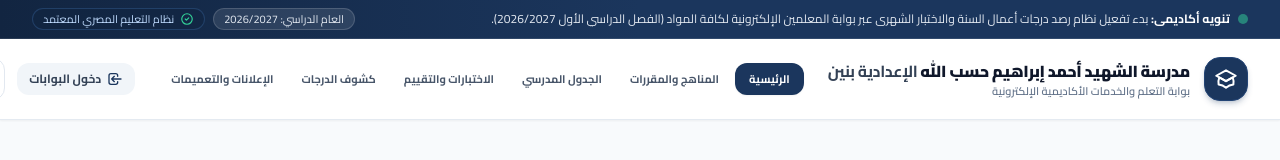
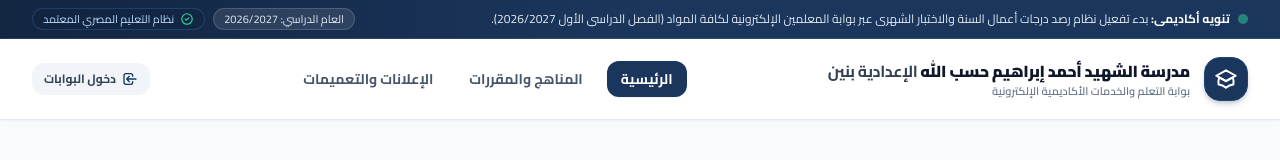
Before and after one commit to AsmaaKhaaled/Elshahid-Ahmed-Ebrahem-school-FrontEnd, an Angular app: page / in a window 1280 px wide. Shown: the top 160 px of the page. Built offline with nearby package versions, Linux system fonts and the light colour scheme.

Commit message:
feat(navbar): trim navbar links to core items and hide notifications bell when unauthenticated

```diff
--- a/src/app/features/home/home.component.html
+++ b/src/app/features/home/home.component.html
@@ -50,24 +50,15 @@
         </div>
       </div>
 
-      <!-- Middle Navigation Links (Desktop: lg and above) - Centered & Balanced -->
-      <nav class="hidden xl:flex items-center justify-center gap-1 2xl:gap-2 text-[11px] 2xl:text-xs font-bold text-slate-600 flex-1 mx-2 2xl:mx-4">
-        <a routerLink="/" class="px-2.5 xl:px-3.5 py-1.5 xl:py-2 rounded-xl bg-portal-navy text-white shadow-sm whitespace-nowrap transition-all">
+      <!-- Middle Navigation Links (Desktop) - Centered & Balanced -->
+      <nav class="hidden md:flex items-center justify-center gap-2 lg:gap-3 text-xs lg:text-sm font-bold text-slate-600 flex-1 mx-4">
+        <a routerLink="/" class="px-3.5 py-2 rounded-xl bg-portal-navy text-white shadow-sm whitespace-nowrap transition-all">
           الرئيسية
         </a>
-        <a routerLink="/subjects" class="px-2 xl:px-3 py-1.5 xl:py-2 rounded-xl hover:bg-slate-100 hover:text-slate-900 whitespace-nowrap transition-colors">
+        <a routerLink="/subjects" class="px-3 py-2 rounded-xl hover:bg-slate-100 hover:text-slate-900 whitespace-nowrap transition-colors">
           المناهج والمقررات
         </a>
-        <a routerLink="/lessons" class="px-2 xl:px-3 py-1.5 xl:py-2 rounded-xl hover:bg-slate-100 hover:text-slate-900 whitespace-nowrap transition-colors">
-          الجدول المدرسي
-        </a>
-        <a routerLink="/exams" class="px-2 xl:px-3 py-1.5 xl:py-2 rounded-xl hover:bg-slate-100 hover:text-slate-900 whitespace-nowrap transition-colors">
-          الاختبارات والتقييم
-        </a>
-        <a routerLink="/grades" class="px-2 xl:px-3 py-1.5 xl:py-2 rounded-xl hover:bg-slate-100 hover:text-slate-900 whitespace-nowrap transition-colors">
-          كشوف الدرجات
-        </a>
-        <a routerLink="/announcements" class="px-2 xl:px-3 py-1.5 xl:py-2 rounded-xl hover:bg-slate-100 hover:text-slate-900 whitespace-nowrap transition-colors">
+        <a routerLink="/announcements" class="px-3 py-2 rounded-xl hover:bg-slate-100 hover:text-slate-900 whitespace-nowrap transition-colors">
           الإعلانات والتعميمات
         </a>
       </nav>
@@ -91,11 +82,22 @@
               </svg>
             </button>
           </div>
+
+          <!-- Notifications Bell (Only shown when logged in) -->
+          <a
+            routerLink="/announcements"
+            class="relative p-2 sm:p-2.5 rounded-xl border border-slate-200 text-slate-600 hover:text-slate-900 hover:bg-slate-50 transition-colors shrink-0"
+            title="الإشعارات المدرسية">
+            <svg class="w-5 h-5" fill="none" viewBox="0 0 24 24" stroke="currentColor">
+              <path stroke-linecap="round" stroke-linejoin="round" stroke-width="2" d="M15 17h5l-1.405-1.405A2.032 2.032 0 0118 14.158V11a6.002 6.002 0 00-4-5.659V5a2 2 0 10-4 0v.341C7.67 6.165 6 8.388 6 11v3.159c0 .538-.214 1.055-.595 1.436L4 17h5m6 0v1a3 3 0 11-6 0v-1m6 0H9" />
+            </svg>
+            <span class="absolute top-1.5 right-1.5 w-2 h-2 bg-rose-500 rounded-full"></span>
+          </a>
         } @else {
           <!-- Quick Portal Entrance Button -->
           <a
             href="#portal-login-section"
-            class="hidden md:inline-flex items-center gap-1.5 px-3 py-2 rounded-xl bg-slate-100 hover:bg-slate-200/80 text-slate-700 font-bold text-xs transition-colors whitespace-nowrap">
+            class="inline-flex items-center gap-1.5 px-3 py-2 rounded-xl bg-slate-100 hover:bg-slate-200/80 text-slate-700 font-bold text-xs transition-colors whitespace-nowrap">
             <svg class="w-4 h-4 text-portal-navy" fill="none" viewBox="0 0 24 24" stroke="currentColor">
               <path stroke-linecap="round" stroke-linejoin="round" stroke-width="2" d="M11 16l-4-4m0 0l4-4m-4 4h14m-5 4v1a3 3 0 01-3 3H6a3 3 0 01-3-3V7a3 3 0 013-3h7a3 3 0 013 3v1" />
             </svg>
@@ -103,22 +105,11 @@
           </a>
         }
 
-        <!-- Notifications Bell -->
-        <a
-          routerLink="/announcements"
-          class="relative p-2 sm:p-2.5 rounded-xl border border-slate-200 text-slate-600 hover:text-slate-900 hover:bg-slate-50 transition-colors shrink-0"
-          title="الإشعارات المدرسية">
-          <svg class="w-5 h-5" fill="none" viewBox="0 0 24 24" stroke="currentColor">
-            <path stroke-linecap="round" stroke-linejoin="round" stroke-width="2" d="M15 17h5l-1.405-1.405A2.032 2.032 0 0118 14.158V11a6.002 6.002 0 00-4-5.659V5a2 2 0 10-4 0v.341C7.67 6.165 6 8.388 6 11v3.159c0 .538-.214 1.055-.595 1.436L4 17h5m6 0v1a3 3 0 11-6 0v-1m6 0H9" />
-          </svg>
-          <span class="absolute top-1.5 right-1.5 w-2 h-2 bg-rose-500 rounded-full"></span>
-        </a>
-
-        <!-- Mobile / Tablet Hamburger Menu Toggle (< lg) -->
+        <!-- Mobile / Tablet Hamburger Menu Toggle (< md) -->
         <button
           (click)="toggleMobileMenu()"
           type="button"
-          class="xl:hidden p-2 sm:p-2.5 rounded-xl border border-slate-200 text-slate-700 hover:bg-slate-100 hover:text-portal-navy transition-colors shrink-0 focus:outline-none"
+          class="md:hidden p-2 sm:p-2.5 rounded-xl border border-slate-200 text-slate-700 hover:bg-slate-100 hover:text-portal-navy transition-colors shrink-0 focus:outline-none"
           title="القائمة">
           @if (isMobileMenuOpen()) {
             <svg class="w-5 h-5" fill="none" viewBox="0 0 24 24" stroke="currentColor">
@@ -134,11 +125,11 @@
     </div>
   </header>
 
-  <!-- ================= Mobile / Tablet Navigation Drawer (< xl) ================= -->
+  <!-- ================= Mobile / Tablet Navigation Drawer (< md) ================= -->
   @if (isMobileMenuOpen()) {
     <div
       (click)="closeMobileMenu()"
-      class="fixed inset-0 z-50 bg-slate-900/60 backdrop-blur-sm xl:hidden transition-opacity">
+      class="fixed inset-0 z-50 bg-slate-900/60 backdrop-blur-sm md:hidden transition-opacity">
     </div>
   }
 
@@ -146,7 +137,7 @@
     [class.translate-x-full]="!isMobileMenuOpen()"
     [class.invisible]="!isMobileMenuOpen()"
     [class.pointer-events-none]="!isMobileMenuOpen()"
-    class="fixed top-0 right-0 z-50 h-screen w-80 max-w-[85vw] bg-white text-slate-800 shadow-2xl xl:hidden transition-all duration-300 ease-in-out flex flex-col border-l border-slate-200">
+    class="fixed top-0 right-0 z-50 h-screen w-80 max-w-[85vw] bg-white text-slate-800 shadow-2xl md:hidden transition-all duration-300 ease-in-out flex flex-col border-l border-slate-200">
 
     <!-- Drawer Header -->
     <div class="p-5 border-b border-slate-100 flex items-center justify-between bg-slate-50">
@@ -233,33 +224,6 @@
           <path stroke-linecap="round" stroke-linejoin="round" stroke-width="2" d="M12 6.253v13m0-13C10.832 5.477 9.246 5 7.5 5S4.168 5.477 3 6.253v13C4.168 18.477 5.754 18 7.5 18s3.332.477 4.5 1.253m0-13C13.168 5.477 14.754 5 16.5 5c1.747 0 3.332.477 4.5 1.253v13C19.832 18.477 18.247 18 16.5 18c-1.746 0-3.332.477-4.5 1.253" />
         </svg>
         <span>المناهج والمقررات الدراسية</span>
-      </a>
-      <a
-        routerLink="/lessons"
-        (click)="closeMobileMenu()"
-        class="flex items-center gap-3 p-3 rounded-xl hover:bg-slate-100 text-slate-700 text-xs font-bold transition-colors">
-        <svg class="w-4 h-4 text-portal-teal" fill="none" viewBox="0 0 24 24" stroke="currentColor">
-          <path stroke-linecap="round" stroke-linejoin="round" stroke-width="2" d="M8 7V3m8 4V3m-9 8h10M5 21h14a2 2 0 002-2V7a2 2 0 00-2-2H5a2 2 0 00-2 2v12a2 2 0 002 2z" />
-        </svg>
-        <span>الجدول المدرسي والحصص</span>
-      </a>
-      <a
-        routerLink="/exams"
-        (click)="closeMobileMenu()"
-        class="flex items-center gap-3 p-3 rounded-xl hover:bg-slate-100 text-slate-700 text-xs font-bold transition-colors">
-        <svg class="w-4 h-4 text-amber-500" fill="none" viewBox="0 0 24 24" stroke="currentColor">
-          <path stroke-linecap="round" stroke-linejoin="round" stroke-width="2" d="M9 12h6m-6 4h6m2 5H7a2 2 0 01-2-2V5a2 2 0 012-2h5.586a1 1 0 01.707.293l5.414 5.414a1 1 0 01.293.707V19a2 2 0 01-2 2z" />
-        </svg>
-        <span>الاختبارات والتقييمات</span>
-      </a>
-      <a
-        routerLink="/grades"
-        (click)="closeMobileMenu()"
-        class="flex items-center gap-3 p-3 rounded-xl hover:bg-slate-100 text-slate-700 text-xs font-bold transition-colors">
-        <svg class="w-4 h-4 text-emerald-600" fill="none" viewBox="0 0 24 24" stroke="currentColor">
-          <path stroke-linecap="round" stroke-linejoin="round" stroke-width="2" d="M11 3.055A9.001 9.001 0 1020.945 13H11V3.055z" />
-        </svg>
-        <span>كشوف الدرجات والشهادات</span>
       </a>
       <a
         routerLink="/announcements"
```
